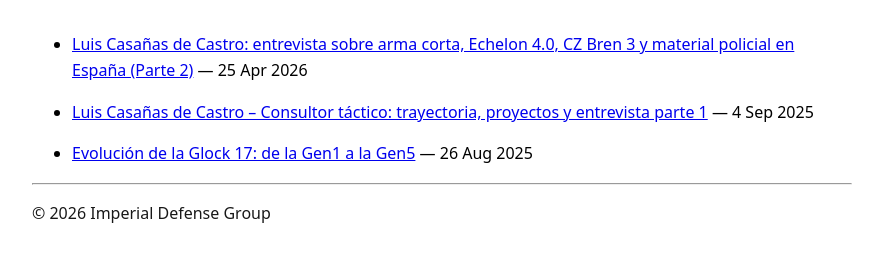
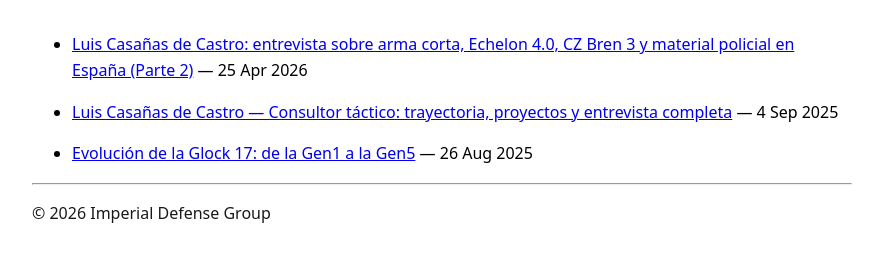
Before and after one commit to imperialdefensegroup/articulos, a Jekyll site: the page built from index.md, in a window 1280 px wide. Shown: the part 206-468 px from the top of the page, without its empty margins (198-1081 px from the left). Built offline with Jekyll 4.4.1, drawn with Linux system fonts in a browser that asks for light colours; the list of posts is cut into pages by our own code.

Commit message:
Update 2025-09-04-luis-casanas-de-castro-consultor-tactico.md

```diff
--- a/_posts/2025-09-04-luis-casanas-de-castro-consultor-tactico.md
+++ b/_posts/2025-09-04-luis-casanas-de-castro-consultor-tactico.md
@@ -1,6 +1,6 @@
 ---
 layout: post
-title: "Luis Casañas de Castro – Consultor táctico: trayectoria, proyectos y entrevista parte 1"
+title: "Luis Casañas de Castro — Consultor táctico: trayectoria, proyectos y entrevista completa"
 description: "Artículo SEO sobre Luis Casañas de Castro: experiencia, proyectos y entrevista íntegra sobre defensa y seguridad en España."
 date: 2025-09-04
 lang: es
@@ -9,6 +9,8 @@ image: /assets/img/chaleco.jpg
 author: "Imperial Defense Group"
 canonical: https://imperialdefensegroup.github.io/articulos/entrevista-luis-casanas-parte-2/
 ---
+
+# Luis Casañas de Castro: trayectoria, proyectos y entrevista completa
 
 Hablar de **Luis Casañas de Castro** es hablar de experiencia, innovación y compromiso con todo lo relacionado con el entorno de la seguridad para los integrantes de las Fuerzas y Cuerpos de Seguridad y Fuerzas Armadas. Con más de diez años de experiencia en el sector armamentístico y táctico, se ha convertido en una figura clave en la introducción en España de equipamiento de vanguardia para fuerzas policiales y militares.
 
```
